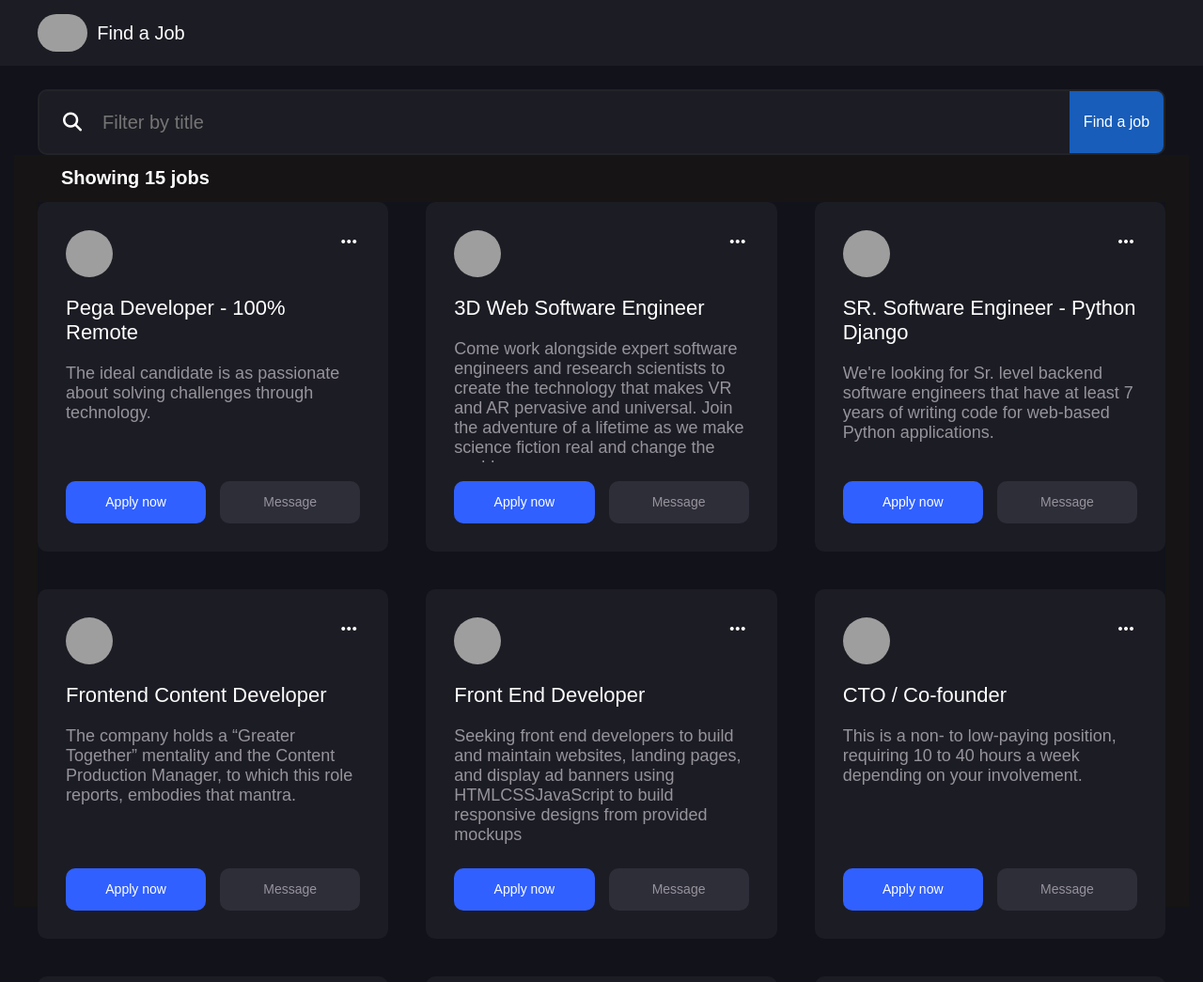
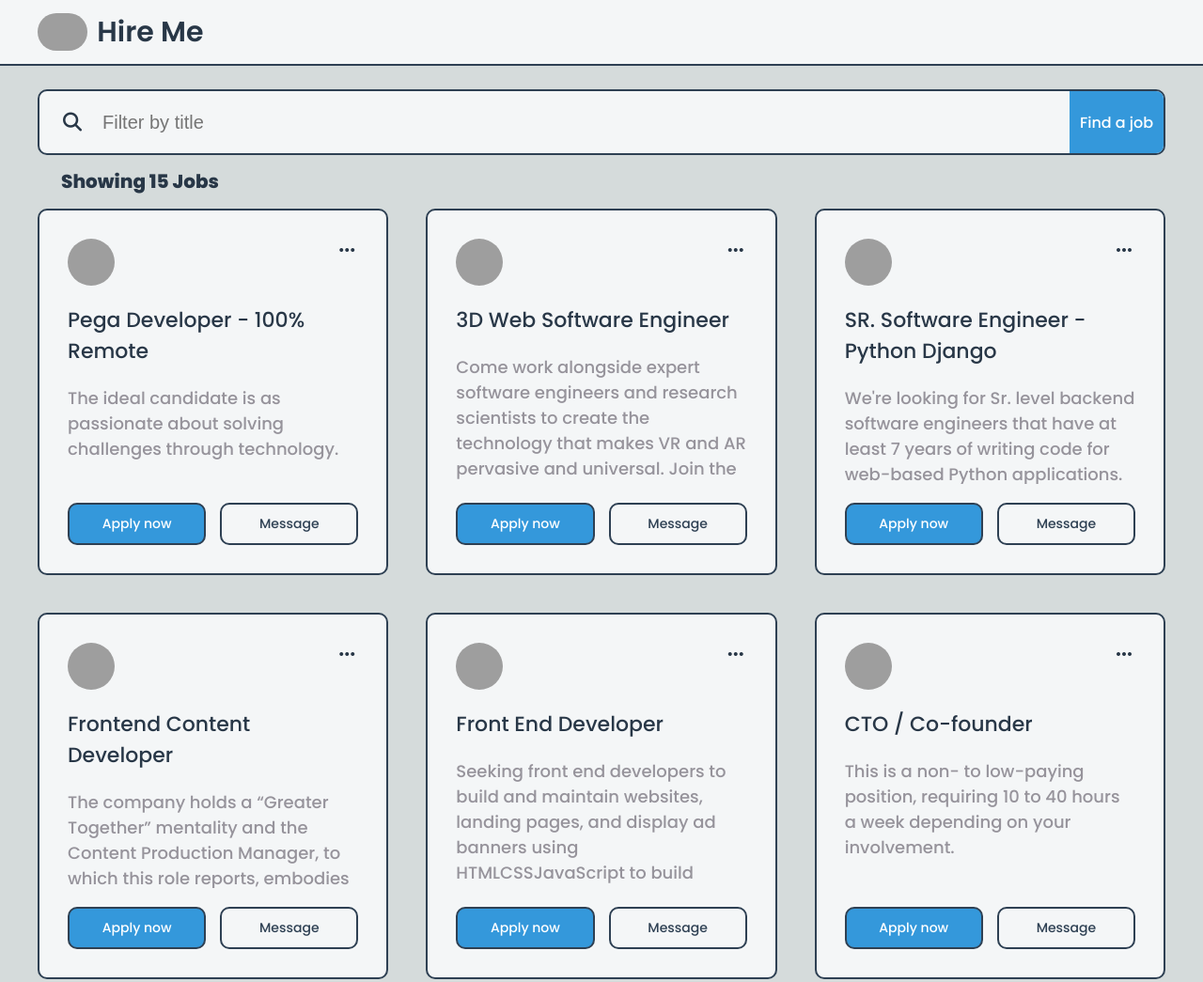
Before and after one commit to prnvjn/jobsearch, a plain HTML site: page index.html in a window 1280 px wide. Shown: the top 1045 px of the page at 94% size. Drawn offline with Linux system fonts and the light colour scheme; grey boxes are pictures that could not be loaded.

Commit message:
changed the design

```diff
--- a/index.html
+++ b/index.html
@@ -6,15 +6,17 @@
     <link rel="stylesheet" href="./style.css">
     <script src="https://kit.fontawesome.com/5d5bcce29c.js" crossorigin="anonymous"></script>
     <link rel="stylesheet" href="https://fonts.googleapis.com/icon?family=Material+Icons" />
-
-    <title>Document</title>
+    <link rel="preconnect" href="https://fonts.googleapis.com">
+<link rel="preconnect" href="https://fonts.gstatic.com" crossorigin>
+<link href="https://fonts.googleapis.com/css2?family=Poppins:wght@300;400;500;600;800;900&display=swap" rel="stylesheet">
+    <title>Hire me</title>
 </head>
 <body>
     <header>
         <div class="header-container">
             <div class="logo">
                 <img src="https://image.shutterstock.com/image-vector/transparent-dice-icon-png-vector-600w-1952403265.png"></div>
-            <span>Find a Job</span>
+            <span class="logo-title">Hire Me</span>
         </div>
     </header>
     <div class="search">
@@ -29,7 +31,7 @@
         </div>
     </div>
     <div class="jobs-list">
-        <h1>Showing 15 jobs</h1>
+        <h1 class="job-counter">Showing 15 jobs</h1>
         <div class="jobs-container">
             <div class="job-tile">
                 <div class="top">
--- a/script.js
+++ b/script.js
@@ -37,7 +37,9 @@ function filterJobs(jobs,searchText){
 function showJobs(jobs){
 
     let jobsContainer = document.querySelector(".jobs-container")
+    let jobCounter = document.querySelector(".job-counter")
     let jobsHTML = "";
+
     jobs.forEach(job => {
        jobsHTML += `
        <div class="job-tile">
@@ -60,6 +62,7 @@ function showJobs(jobs){
         </div>
        `
     });
+jobCounter.innerHTML=`Showing ${jobs.length} Jobs`
 jobsContainer.innerHTML=jobsHTML
 
 }
--- a/style.css
+++ b/style.css
@@ -1,20 +1,26 @@
 body{
     margin: 0;
-    font-family: "Merriweather Sans",sans-serif;
-    color: white;
-    background-color: #11121A;
+    font-family: 'Poppins', sans-serif;
+    font-weight: 500;
+    color:#283747;
+    background-color:#D5DBDB;
 }
 *{
     box-sizing: border-box;
 
 }
+.logo-title{
+    font-weight: 600;
+    font-size:30px;
+}
 header {
-    background-color:#1C1C24;
+    background-color:#F4F6F7;
     height: 70px;
     display: flex;
     justify-content: center;
     font-size: 20px;
     margin-bottom: 25px;
+    border-bottom: 2px solid #2E4053;
 }
 .header-container{
 
@@ -41,10 +47,10 @@ header {
 
 }
 .search-container{
-    background-color:#1C1C24;
+    background-color:#F4F6F7;
     height: 70px;
     border-radius: 10px;
-    border: 2px solid #222328;
+    border: 2px solid #2E4053;
     display: flex;
    overflow: hidden;
 }
@@ -58,7 +64,7 @@ header {
     background-color:transparent;
     border: none;
     outline: none;
-    color: white;
+    color: #2E4053;
     font-size: 20px;
     margin-left: 20px;
 }
@@ -67,19 +73,20 @@ header {
     margin-left: 25px;
 }
 .button-container{
-    background-color: rgb(23, 93, 185);
+    background-color: #3498DB;
     width: 100px;
     display: flex;
     justify-content: center;
     align-items: center;
     cursor: pointer;
+    color: white;
     transition:0.4 s all ease ;
 }
 .button-container:hover{
     background-color: rgba(26, 100, 197, 0.836);
 }
 .jobs-list{
-    background-color: rgb(22, 20, 20);
+    background-color: #D5DBDB;
     max-width: 1250px;
     width: 100%;
     height: 100vh;
@@ -94,16 +101,17 @@ header {
 }
 .jobs-container{
     display: grid;
-
+    background-color: #D5DBDB;
     grid-template-columns: repeat(3,1fr);
     grid-template-rows: repeat(3,1fr) ;
     gap: 40px;
-    background: #11121A;
+
 }
 .job-tile{
-    background: #1C1C24;
+    background-color:#F4F6F7;
+
     border-radius: 10px;
-
+    border: 2px solid #2E4053;
     display: flex;
     flex-direction: column;
     justify-content: center;
@@ -154,13 +162,28 @@ header {
     justify-content: center;
     align-items: center;
     border-radius: 10px;
-    color: #96939B;
+    color: #2E4053;
     font-size: 14px;
-    background-color: #2e2e39;
     cursor: pointer;
+    background-color:#F4F6F7;
+    border: 2px solid #2E4053;
 }
 .apply-now{
     color: white;
-    background-color: #3060ff;
+    background-color: #3498DB;
     margin-right: 15px;
 }
+
+@media screen and (max-width:930px){
+    .jobs-container{
+        grid-template-columns:repeat(2,1fr) ;
+    }
+
+}
+
+@media screen and (max-width:600px){
+    .jobs-container{
+        grid-template-columns:repeat(1,1fr) ;
+    }
+
+}
```
